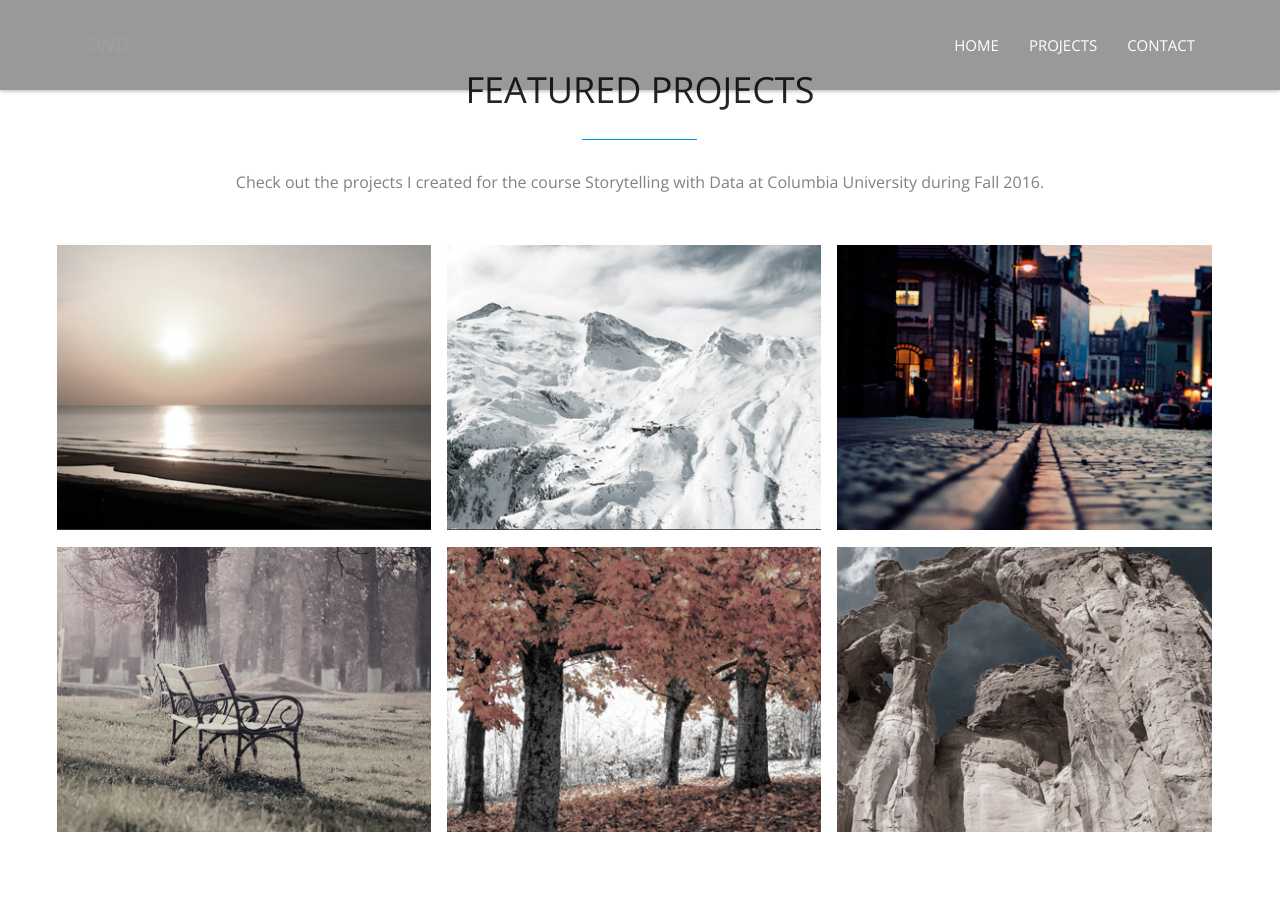
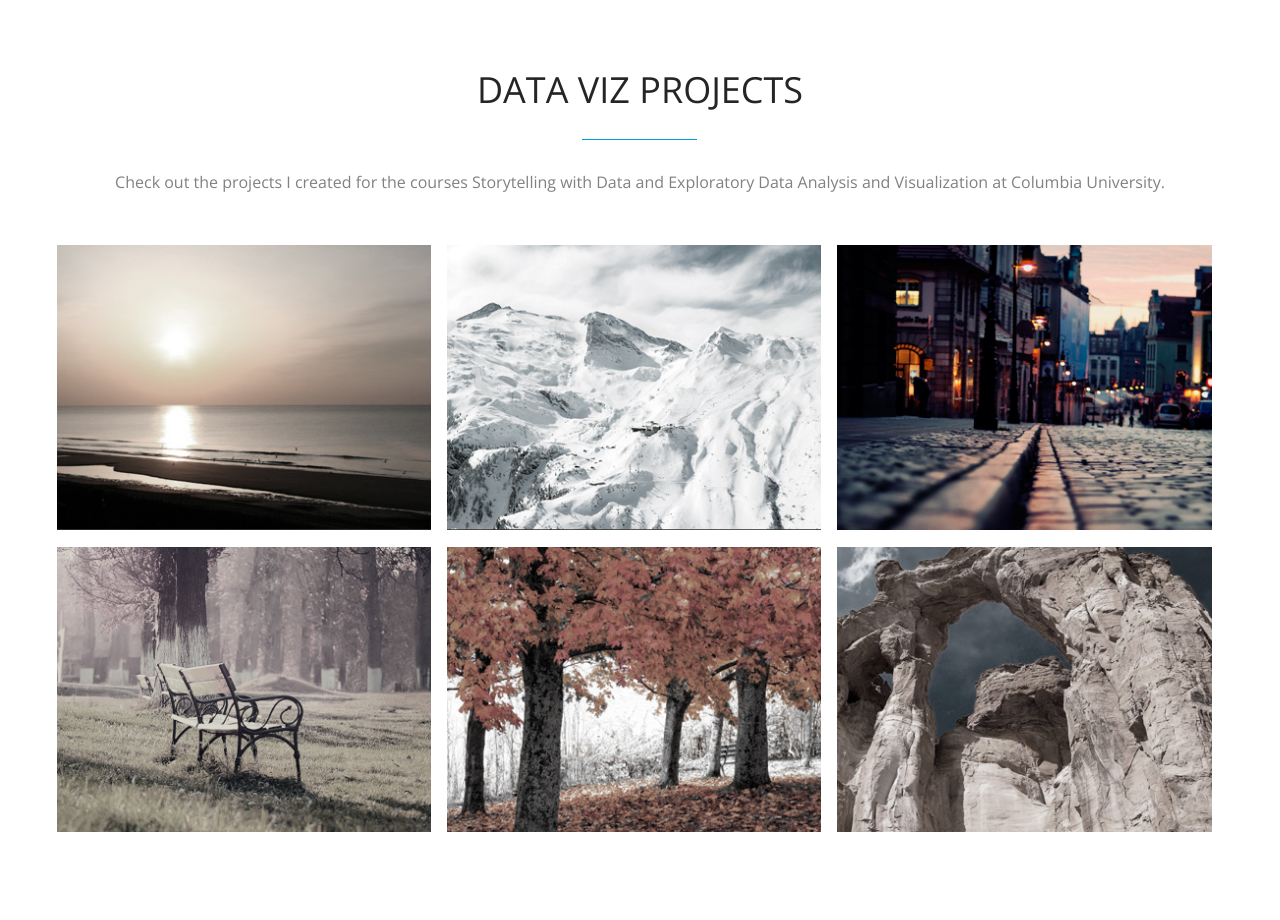
Before and after one commit to amla26/Storytelling_Projects, a plain HTML site: page index.html in a window 1280 px wide. Drawn offline with nearby package versions, Linux system fonts and the light colour scheme; some packages are replaced by stand-ins of ours.

Commit message:
Update index.html

```diff
--- a/index.html
+++ b/index.html
@@ -53,43 +53,6 @@
 		</div>
 		<!-- end preloader -->
 
-        <!--
-        Fixed Navigation
-        ==================================== -->
-        <header id="navigation" class="navbar-inverse navbar-fixed-top animated-header">
-            <div class="container">
-                <div class="navbar-header">
-                    <!-- responsive nav button -->
-					<button type="button" class="navbar-toggle" data-toggle="collapse" data-target=".navbar-collapse">
-						<span class="sr-only">Toggle navigation</span>
-						<span class="icon-bar"></span>
-						<span class="icon-bar"></span>
-						<span class="icon-bar"></span>
-                    </button>
-					<!-- /responsive nav button -->
-
-					<!-- logo -->
-					<h1 class="navbar-brand">
-						<a href="#body">SWD</a>
-					</h1>
-					<!-- /logo -->
-                </div>
-
-				<!-- main nav -->
-                <nav class="collapse navbar-collapse navbar-right" role="navigation">
-                    <ul id="nav" class="nav navbar-nav">
-                        <li><a href="#body">Home</a></li>
-                        <li><a href="#portfolio">Projects</a></li>
-                        <li><a href="#contact">Contact</a></li>
-                    </ul>
-                </nav>
-				<!-- /main nav -->
-
-            </div>
-        </header>
-        <!--
-        End Fixed Navigation
-        ==================================== -->
 
 		<main class="site-content" role="main">
 
@@ -100,8 +63,8 @@
 					<div class="row">
 
 						<div class="sec-title text-center wow animated fadeInDown">
-							<h2>FEATURED PROJECTS</h2>
-							<p>Check out the projects I created for the course Storytelling with Data at Columbia University during Fall 2016.</p>
+							<h2>DATA VIZ PROJECTS</h2>
+							<p>Check out the projects I created for the courses Storytelling with Data and Exploratory Data Analysis and Visualization at Columbia University.</p>
 						</div>
 
 
@@ -154,10 +117,10 @@
 								<img src="img/portfolio/item5.jpg" class="img-responsive" alt="Lorem Ipsum is simply dummy text of the printing and typesetting ndustry. ">
 								<figcaption class="mask">
 									<h3>Project 5</h3>
-									<p>Coming soon!</p>
+									<p>NYC Motor Vehicle Collisions: Visualizing accidents from 2013-16</p>
 								</figcaption>
 								<ul class="external">
-									<li><a href=""><i class="fa fa-link"></i></a></li>
+									<li><a href="https://ckaavya.github.io/EDAV-Project/"><i class="fa fa-link"></i></a></li>
 								</ul>
 							</li>
 
```
